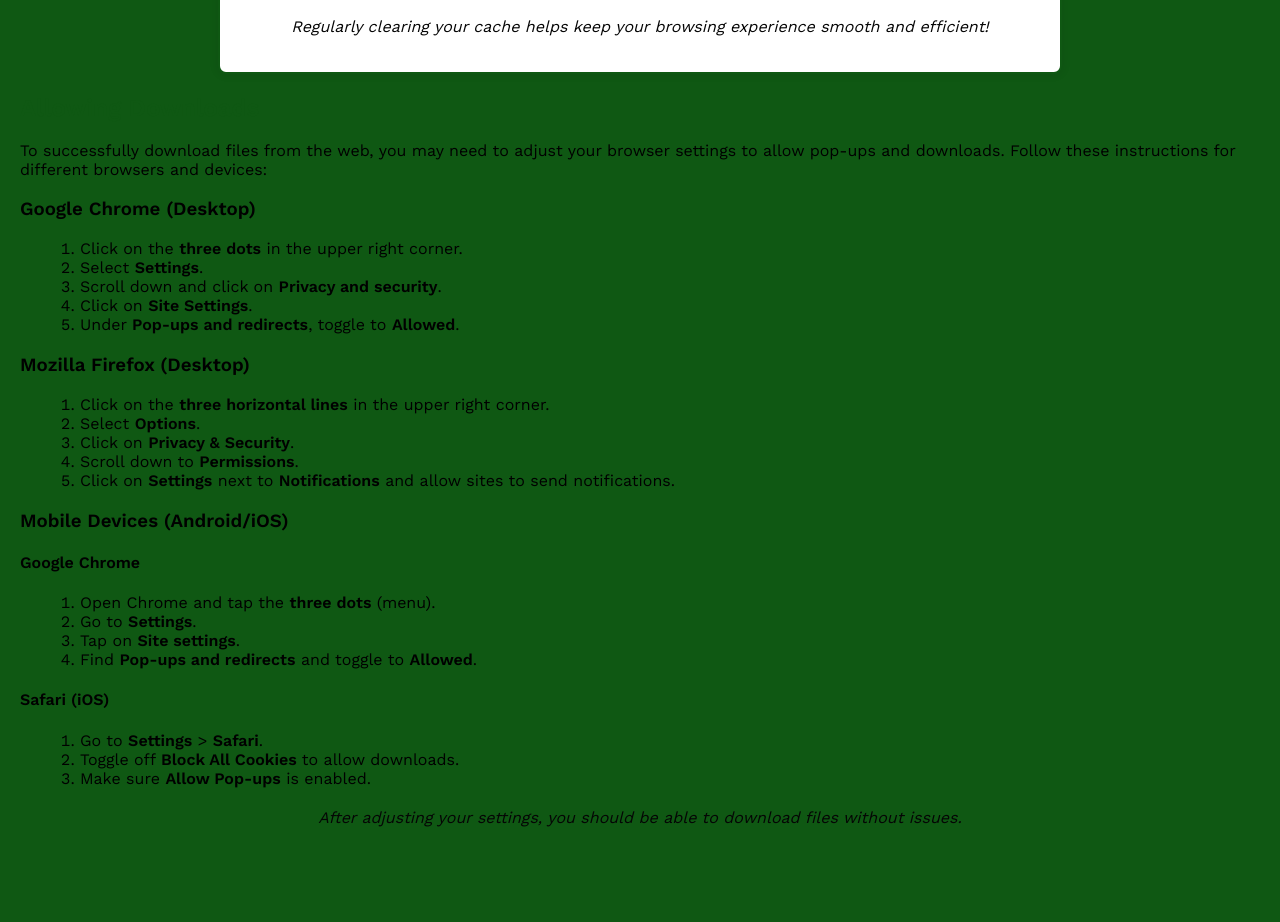
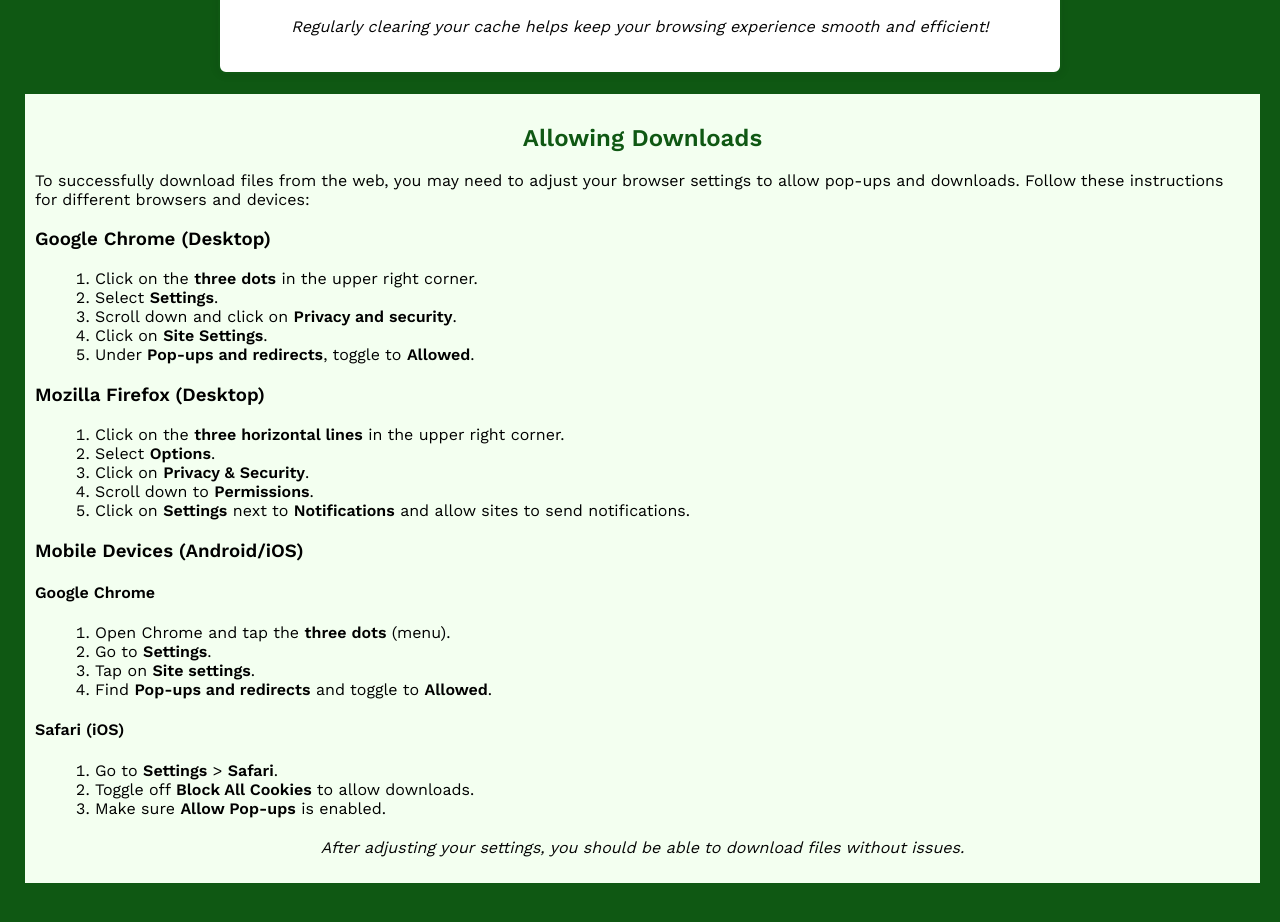
Before and after one commit to mysafetyhq/clear-cache, a plain HTML site: page index.html in a window 1280 px wide. Shown: the part 1226-2148 px from the top of the page. Before the commit the page ends 2089 px from the top, so only its background shows below. Drawn offline with nearby package versions, Linux system fonts and the light colour scheme.

Commit message:
Update styles.css

```diff
--- a/styles.css
+++ b/styles.css
@@ -30,11 +30,15 @@
   color: #000000;
 }
 
-.info, .instructions, .mobile-instructions {
+.info, .instructions, .mobile-instructions, .download-instructions {
   margin: 20px 0;
   padding: 10px;
   background-color: #f3fff0;
   border-left: 5px solid #0f5813;
+}
+
+.download-instructions h2 {
+  text-align: center; /* Centers the heading */
 }
 
 h2 {
```
